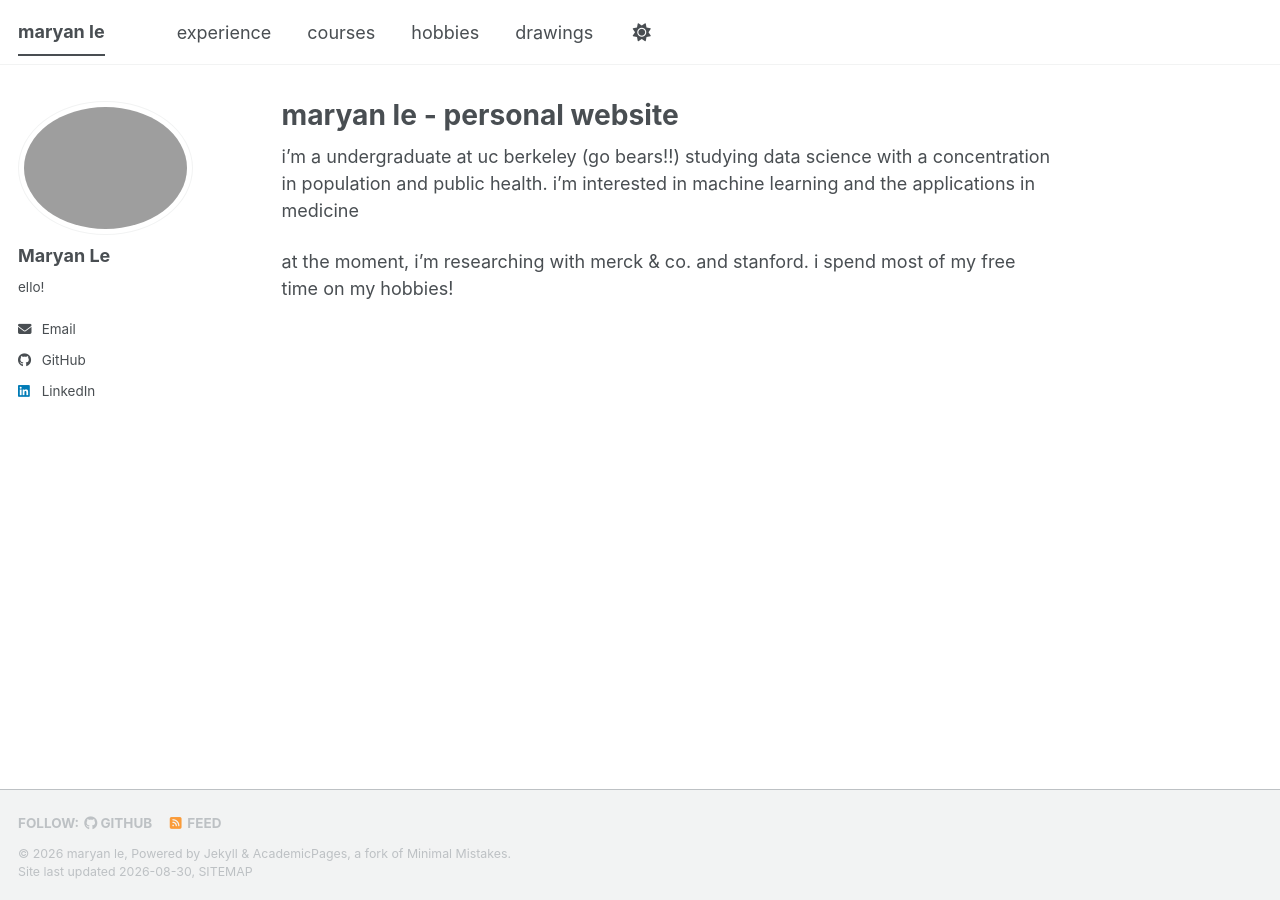
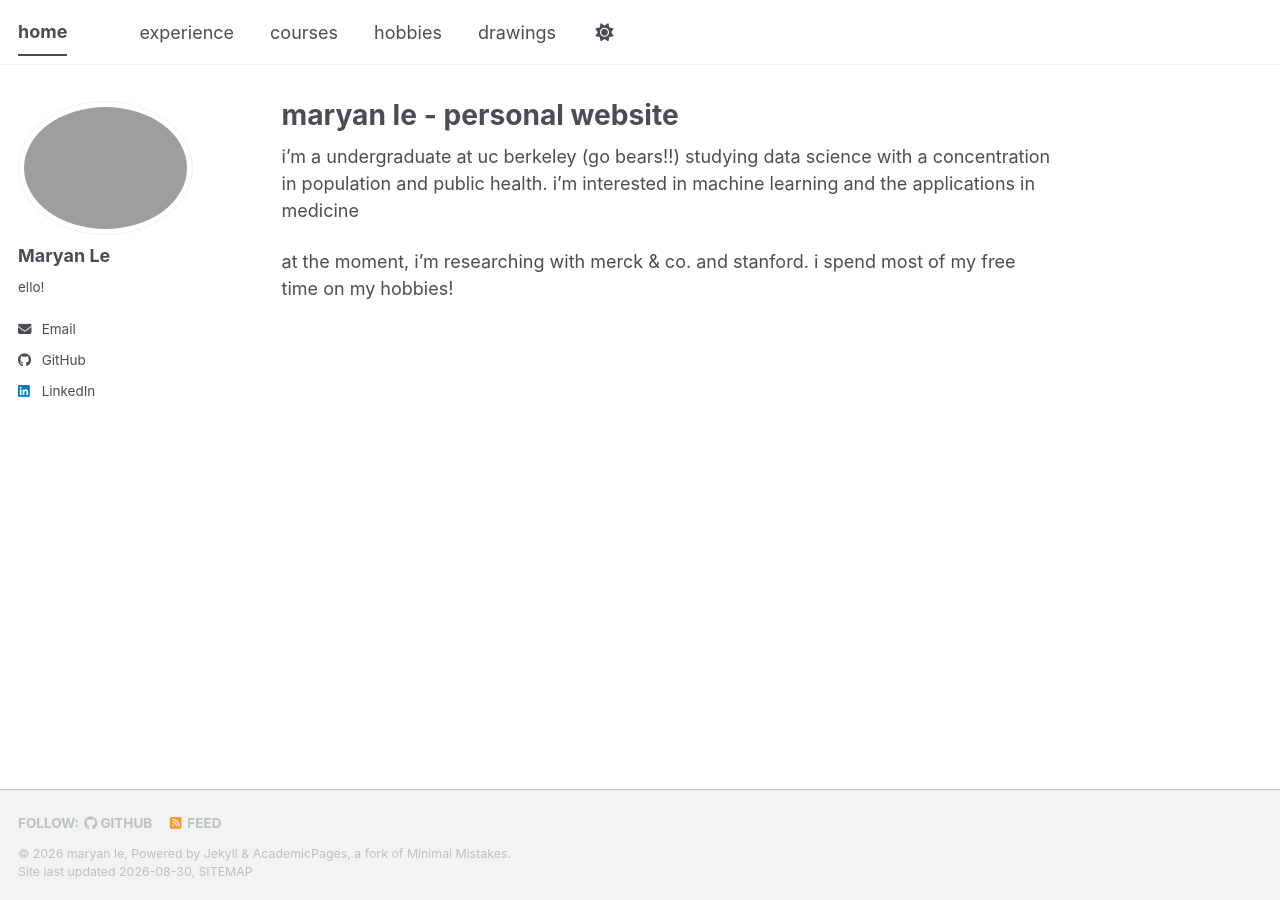
Before and after one commit to lemaryan/lemaryan.github.io, a Jekyll site: the page built from _pages/about.md, in a window 1280 px wide. Built offline with Jekyll 4.4.1, drawn with Linux system fonts in a browser that asks for light colours; a style sheet for code colours, icons or effects is not loaded.

Commit message:
Update site title in _config.yml
Changed site title from 'maryan le' to 'home'.

```diff
--- a/_config.yml
+++ b/_config.yml
@@ -9,7 +9,7 @@
 # Basic Site Settings
 locale                   : "en-US"
 site_theme               : "default" # The available themes options are "default", "air", "sunrise", "mint", "dirt" and "contrast"
-title                    : "maryan le"
+title                    : "home"
 title_separator          : "-"
 name                     : &name "maryan le"
 description              : &description "Maryan's Personal Website"   # Update this with a general description of your site, this is the default if not overridden by a page
```
